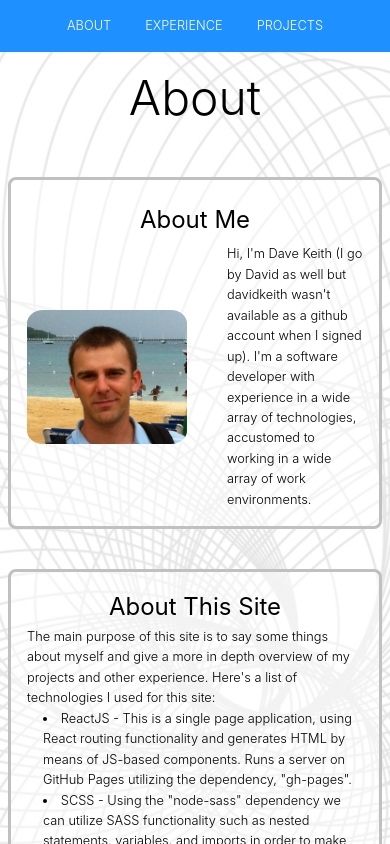
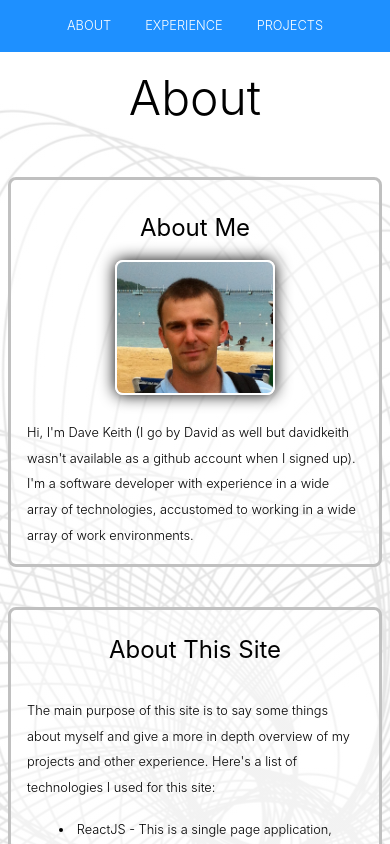
Before and after one commit to DaveKeith/portfolio_react, a React (Create React App) app: page / in a window 390 px wide. Shown: the top 844 px of the page. Built offline with nearby package versions, Linux system fonts and the light colour scheme.

Commit message:
made about grid responsive

```diff
--- a/package.json
+++ b/package.json
@@ -2,9 +2,7 @@
   "name": "new-portfolio-site",
   "version": "0.1.0",
   "private": true,
-  "homepage": "https://davekeith.github.io/",
   "dependencies": {
-    "gh-pages": "^2.0.1",
     "node-sass": "^4.11.0",
     "react": "^16.7.0",
     "react-dom": "^16.7.0",
@@ -15,8 +13,6 @@
     "start": "react-scripts start",
     "build": "react-scripts build",
     "test": "react-scripts test",
-    "predeploy": "npm run build",
-    "deploy": "gh-pages -d build",
     "eject": "react-scripts eject"
   },
   "eslintConfig": {
--- a/src/scss/_about.scss
+++ b/src/scss/_about.scss
@@ -1,12 +1,16 @@
 .about {
+  line-height: 2;
+
   &__me,
   &__the-site {
+    margin: 0 auto;
     background-image: $faded-slightly;
     border: $default-border;
     border-radius: 1rem;
     padding: 2rem;
     margin-bottom: 5rem;
     align-items: center;
+    max-width: 100rem;
 
     h2 {
       text-align: center;
@@ -18,16 +22,53 @@
     grid-template-columns: 25rem 1fr;
     grid-template-rows: 6rem 1fr;
 
+    @media only screen and (max-width: $bp-medium) {
+      grid-template-rows: 8rem 20rem 1fr;
+    }
+
     h2 {
       grid-column: 1/-1;
+      grid-row: 1/2;
     }
 
     &--pic1 {
-      border-radius: 10%;
+      display: block;
+      border: 2px solid white;
+      border-radius: 1rem;
+      box-shadow: 0 0 2rem rgba(0, 0, 0, 1);
       width: 20rem;
+      transition: all 0.5s;
+      align-self: flex-start;
+      grid-row: 2/3;
+
+      @media only screen and (max-width: $bp-medium) {
+        grid-column: 1/-1;
+        justify-self: center;
+      }
+
+      &:hover {
+        border: 5px solid dodgerblue;
+        transform: scale(1.1);
+        transition: all 0.5s;
+      }
+    }
+
+    span {
+      grid-row: -2/-1;
+
+      @media only screen and (max-width: $bp-medium) {
+        grid-column: 1/-1;
+      }
     }
   }
 
   &__the-site {
+    &--info {
+      margin-top: 3rem;
+    }
+
+    li {
+      margin: 2rem;
+    }
   }
 }
```
Also changed, not shown: 1 other file (tests, documents, lock files or other folders).
